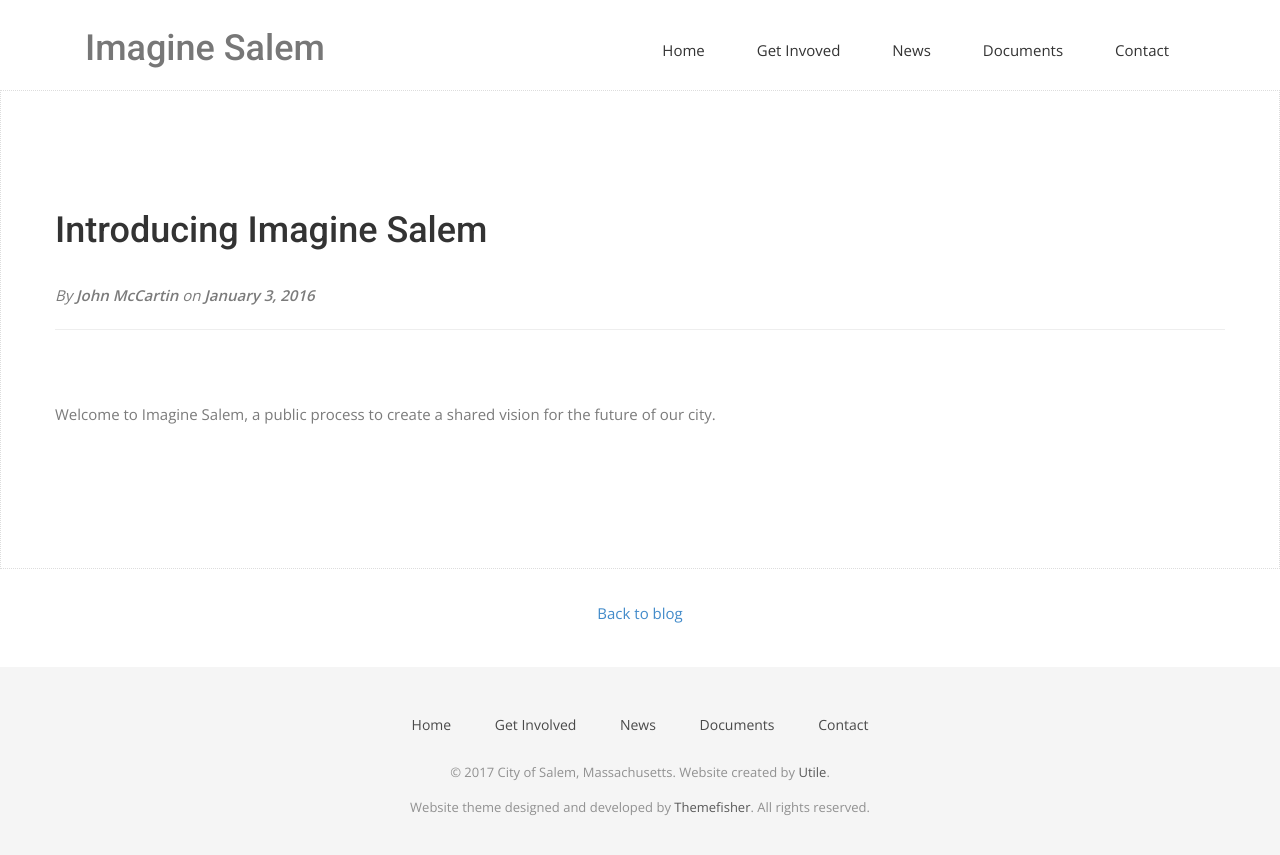
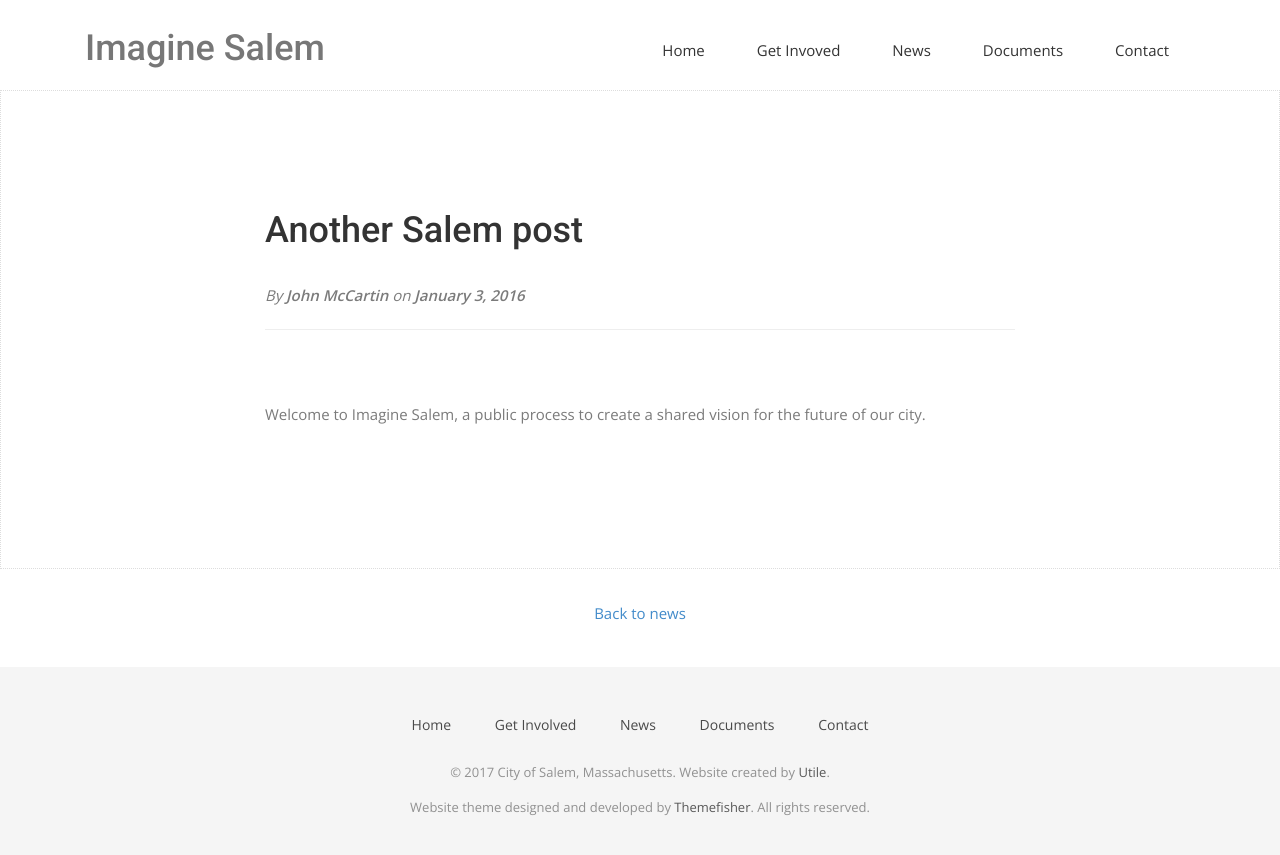
Before and after one commit to johnmccartin/salem, a Jekyll site: the page built from _posts/2017-01-03-another-salem-post.md, in a window 1280 px wide. Shown: the top 855 px of the page. Built offline with Jekyll 4.4.1, drawn with Linux system fonts in a browser that asks for light colours; nearby versions of some CDN libraries; some web fonts are replaced.

Commit message:
Fix single post view.

```diff
--- a/_layouts/post.html
+++ b/_layouts/post.html
@@ -7,7 +7,7 @@ layout: page
   <section id="intro" style="border: 1px dotted #ddd;">
     <div class="container">
       <div class="row">
-        <div>
+        <div class="col-md-8 col-md-offset-2">
           <div class="block">
             <h1>{{ page.title }}</h1>
             <div class="post-info-wrapper">
@@ -16,11 +16,11 @@ layout: page
             <hr />
             <p>{{ content }}</p>
           </div>
-        </div><!-- .col-md-7 close -->
+        </div>
       </div>
     </div>
   </section>
 </div>
 <p class="center-text" style="padding: 30px;">
-  <a href="{{ site.baseurl }}/blog">Back to blog</a>
+  <a href="{{ site.baseurl }}/news">Back to news</a>
 </p>
--- a/_posts/2017-01-02-introducing-imagine-salem.md
+++ b/_posts/2017-01-03-another-salem-post.md
@@ -1,6 +1,6 @@
 ---
 layout: post
-title: Introducing Imagine Salem
+title: Another Salem post
 subtitle: Creating a shared vision for the future of Salem
 date: 2016-01-03
 author: John McCartin
```
